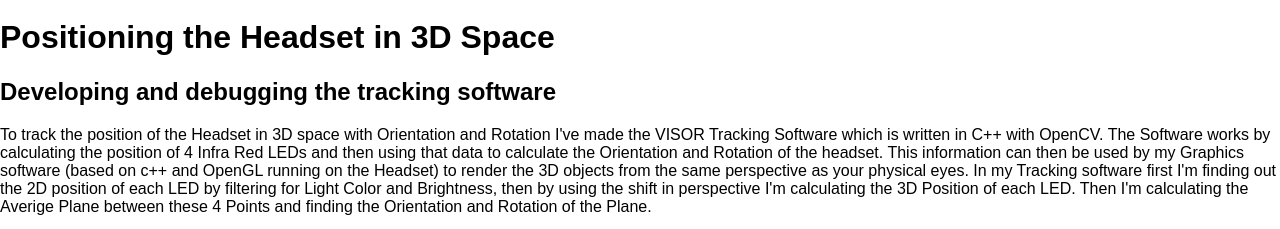
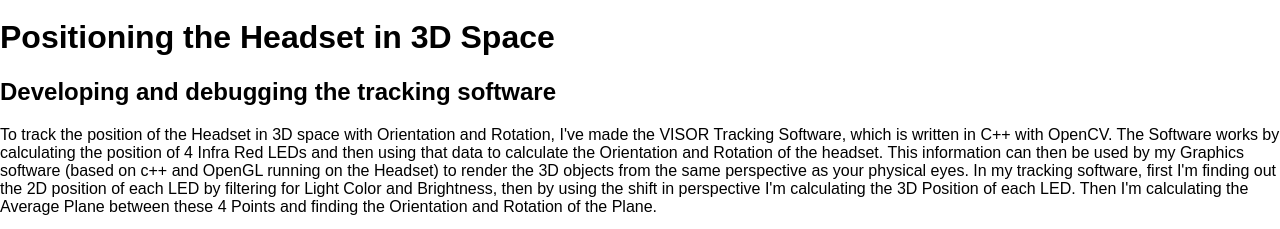
Before and after one commit to philipmerlinschneider/philipmerlinschneider.github.io, a plain HTML site: page Tracking.htm in a window 1280 px wide. Shown: the part 962-1191 px from the top of the page. Drawn offline with Linux system fonts and the light colour scheme.

Commit message:
Update Tracking.htm

```diff
--- a/Tracking.htm
+++ b/Tracking.htm
@@ -218,11 +218,7 @@ body {
 <div>
   <h2>Developing and debugging the tracking software</h2>
   <p>
-    To track the position of the Headset in 3D space with Orientation and Rotation I've made the VISOR Tracking Software which is written in C++ with OpenCV.
-    The Software works by calculating the position of 4 Infra Red LEDs and then using that data to calculate the Orientation and Rotation of the headset. This information
-    can then be used by my Graphics software (based on c++ and OpenGL running on the Headset) to render the 3D objects from the same perspective as your physical eyes.
-    In my Tracking software first I'm finding out the 2D position of each LED by filtering for Light Color and Brightness, then by using the shift in perspective
-    I'm calculating the 3D Position of each LED. Then I'm calculating the Averige Plane between these 4 Points and finding the Orientation and Rotation of the Plane.
+  To track the position of the Headset in 3D space with Orientation and Rotation, I've made the VISOR Tracking Software, which is written in C++ with OpenCV. The Software works by calculating the position of 4 Infra Red LEDs and then using that data to calculate the Orientation and Rotation of the headset. This information can then be used by my Graphics software (based on c++ and OpenGL running on the Headset) to render the 3D objects from the same perspective as your physical eyes. In my tracking software, first I'm finding out the 2D position of each LED by filtering for Light Color and Brightness, then by using the shift in perspective I'm calculating the 3D Position of each LED. Then I'm calculating the Average Plane between these 4 Points and finding the Orientation and Rotation of the Plane.
   </p>
   <img src="/TrackingDebug.gif" style="height: 40%;">
   <img src="/TrackingTest.gif" alt="" style="height: 40%;">
```
